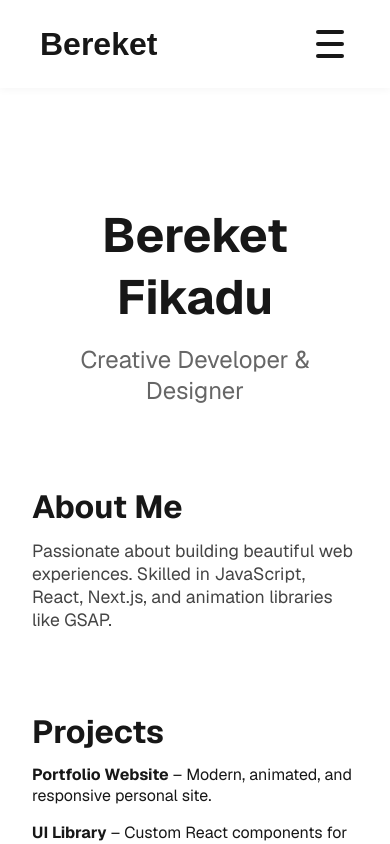
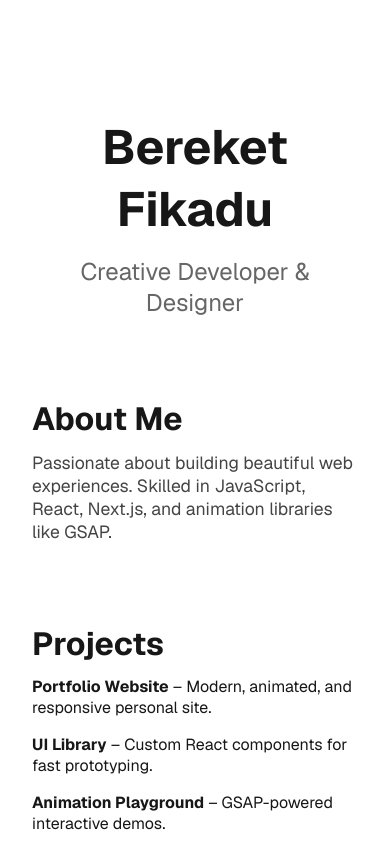
Before and after one commit to berki6/berki6.github.io, a Next.js app: page / in a window 390 px wide. Shown: the top 844 px of the page. Built offline with nearby package versions, Linux system fonts and the light colour scheme.

Commit message:
Revert "feat: implement responsive Navbar component and add About, Contact, Projects, and Services pages with styling"
This reverts commit 3883ca7756b4957774d7478e82ee5ecc3112a2f6.

```diff
--- a/src/app/components/Navbar.js
+++ /dev/null
@@ -1,39 +0,0 @@
-"use client";
-import { useState } from "react";
-import Link from "next/link";
-import styles from "../page.module.css";
-
-export default function Navbar() {
-  const [open, setOpen] = useState(false);
-
-  return (
-    <nav className={styles.navbar}>
-      <div className={styles.logo}>
-        <Link href="/">Bereket</Link>
-      </div>
-      <button
-        className={styles.hamburger}
-        onClick={() => setOpen(!open)}
-        aria-label="Toggle menu"
-      >
-        <span className={open ? styles.barOpen : styles.bar}></span>
-        <span className={open ? styles.barOpen : styles.bar}></span>
-        <span className={open ? styles.barOpen : styles.bar}></span>
-      </button>
-      <ul className={open ? styles.menuOpen : styles.menu}>
-        <li>
-          <Link href="/about">About</Link>
-        </li>
-        <li>
-          <Link href="/projects">Projects</Link>
-        </li>
-        <li>
-          <Link href="/services">Services</Link>
-        </li>
-        <li>
-          <Link href="/contact">Contact</Link>
-        </li>
-      </ul>
-    </nav>
-  );
-}
--- a/src/app/globals.css
+++ b/src/app/globals.css
@@ -24,11 +24,6 @@ body {
   -moz-osx-font-smoothing: grayscale;
 }
 
-code,
-pre {
-  font-family: 'Geist Mono', 'Geist', monospace;
-}
-
 * {
   box-sizing: border-box;
   padding: 0;
--- a/src/app/layout.js
+++ b/src/app/layout.js
@@ -1,6 +1,5 @@
 import { Geist, Geist_Mono } from "next/font/google";
 import "./globals.css";
-import Navbar from "./components/Navbar";
 
 const geistSans = Geist({
   variable: "--font-geist-sans",
@@ -21,7 +20,6 @@ export default function RootLayout({ children }) {
   return (
     <html lang="en">
       <body className={`${geistSans.variable} ${geistMono.variable}`}>
-        <Navbar />
         {children}
       </body>
     </html>
--- a/src/app/page.module.css
+++ b/src/app/page.module.css
@@ -1,85 +1,3 @@
-.navbar {
-  width: 100%;
-  display: flex;
-  align-items: center;
-  justify-content: space-between;
-  padding: 24px 40px;
-  background: var(--background);
-  box-shadow: 0 2px 8px rgba(0, 0, 0, 0.04);
-  position: sticky;
-  top: 0;
-  z-index: 100;
-}
-
-.logo {
-  font-size: 2rem;
-  font-weight: bold;
-  color: var(--foreground);
-}
-
-.hamburger {
-  display: none;
-  flex-direction: column;
-  justify-content: center;
-  align-items: center;
-  width: 40px;
-  height: 40px;
-  background: none;
-  border: none;
-  cursor: pointer;
-}
-
-.bar,
-.barOpen {
-  width: 28px;
-  height: 4px;
-  background: var(--foreground);
-  margin: 4px 0;
-  border-radius: 2px;
-  transition: all 0.3s;
-}
-
-.menu {
-  display: flex;
-  gap: 32px;
-  list-style: none;
-}
-
-.menuOpen {
-  display: flex;
-  flex-direction: column;
-  position: absolute;
-  top: 72px;
-  right: 40px;
-  background: var(--background);
-  box-shadow: 0 2px 8px rgba(0, 0, 0, 0.08);
-  border-radius: 12px;
-  padding: 24px 32px;
-  gap: 24px;
-  list-style: none;
-}
-
-.menu li a {
-  font-size: 1.1rem;
-  font-weight: 500;
-  color: var(--foreground);
-  transition: color 0.2s;
-}
-
-.menu li a:hover {
-  color: #e63946;
-}
-
-@media (max-width: 800px) {
-  .menu {
-    display: none;
-  }
-
-  .hamburger {
-    display: flex;
-  }
-}
-
 .page {
   --gray-rgb: 0, 0, 0;
   --gray-alpha-200: rgba(var(--gray-rgb), 0.08);
```
Also changed, not shown: src/app/about.js (deleted, +0 -11 lines), src/app/contact.js (deleted, +0 -11 lines), src/app/projects.js (deleted, +0 -10 lines), src/app/services.js (deleted, +0 -11 lines).
